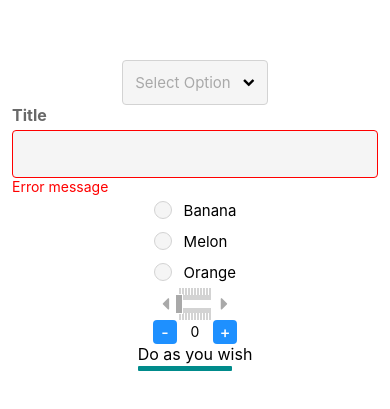
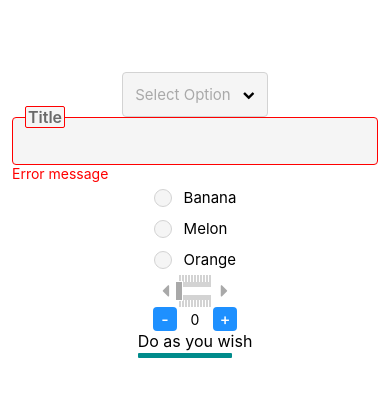
Before and after one commit to PrayaAmadigaPitasa/react-native-design-kit, a React Native app: screen / in a window 390 px wide. Shown: the part 207-616 px from the top of the page. Built offline with nearby package versions, Linux system fonts and the light colour scheme.

Commit message:
Add Input props: [errorLabelContainerStyle, errorContainerStyle]

```diff
--- a/App.tsx
+++ b/App.tsx
@@ -15,7 +15,7 @@ export default function App() {
         titleExtractor={item => item}
         onSelect={() => {}}
       />
-      <Input label="Title" error="Error message" />
+      <Input label="Title" labelPosition="border" error="Error message" />
       <Radio radioIds={['Banana', 'Melon', 'Orange']} onSelect={() => {}} />
       <Slider button indicator onChangeValue={() => {}} />
       <Stepper />
--- a/src/components/Input.tsx
+++ b/src/components/Input.tsx
@@ -49,6 +49,8 @@ export interface InputProps extends TextInputProps {
   error?: string;
   errorStyle?: TextStyle;
   errorLabelStyle?: TextStyle;
+  errorLabelContainerStyle?: ViewStyle;
+  errorContainerStyle?: ViewStyle;
 }
 
 export default function Input({
@@ -75,6 +77,8 @@ export default function Input({
   error,
   errorStyle,
   errorLabelStyle,
+  errorLabelContainerStyle,
+  errorContainerStyle,
   labelBoxStandBySize = 15,
   labelBoxStandByOffset = 14,
   labelBoxActiveSize = 12,
@@ -196,6 +200,7 @@ export default function Input({
             styles.labelContainerThemeContainer,
             labelContainerStyle,
             focus && focusLabelContainerStyle,
+            error !== undefined && errorLabelContainerStyle,
           ])}>
           <Text
             style={StyleSheet.flatten([
@@ -256,6 +261,7 @@ export default function Input({
                 style={StyleSheet.flatten([
                   styles.sectionLabelThemeBox,
                   focus && focusLabelContainerStyle,
+                  error !== undefined && errorLabelContainerStyle,
                   {
                     top: animation.interpolate({
                       inputRange: [0, 1],
@@ -336,6 +342,11 @@ export default function Input({
                       styles.focusLabelContainerThemeBorder,
                       focusLabelContainerStyle,
                     ]),
+                  error !== undefined &&
+                    StyleSheet.flatten([
+                      styles.errorLabelContainerThemeBorder,
+                      errorLabelContainerStyle,
+                    ]),
                   styles.sectionLabelThemeBorder,
                   {
                     top: -1 + (layout ? -layout.height / 2 : 0),
@@ -360,7 +371,7 @@ export default function Input({
         </View>
       </View>
       {error !== undefined && (
-        <View>
+        <View style={errorContainerStyle}>
           <Text style={StyleSheet.flatten([styles.error, errorStyle])}>
             {error}
           </Text>
@@ -427,6 +438,9 @@ const styles = StyleSheet.create({
   errorInputContainer: {
     borderColor: 'red',
   },
+  errorLabelContainerThemeBorder: {
+    borderColor: 'red',
+  },
   sectionInputReverse: {
     flex: 1,
     height: '100%',
```
